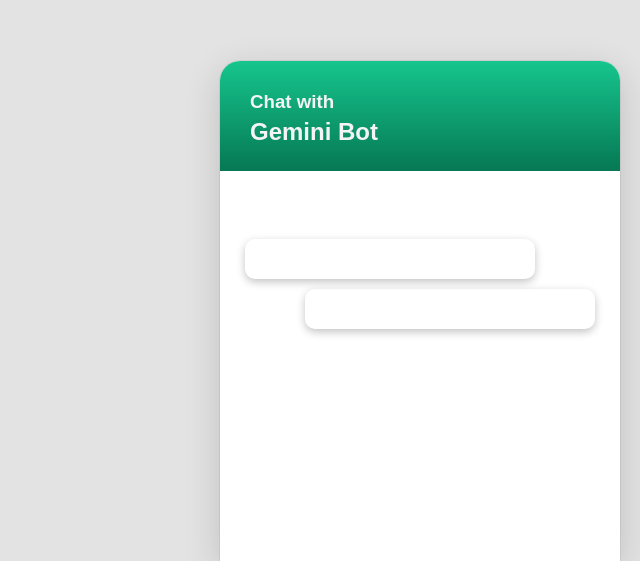
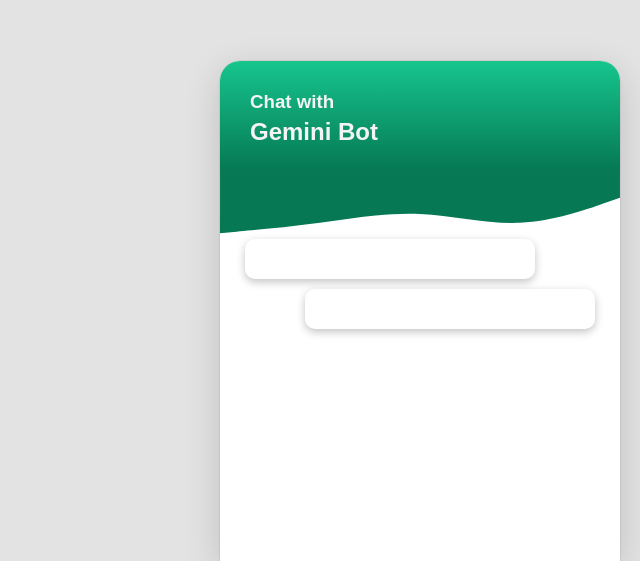
Before and after one commit to satyamkale27/chat-bot, a React (Create React App) app: page / in a window 1280 px wide. Shown: the part 239-800 px from the top of the page, without its empty margins (640-1280 px from the left). Built offline with nearby package versions, Linux system fonts and the light colour scheme.

Commit message:
svg delete

```diff
--- a/src/App.js
+++ b/src/App.js
@@ -6,7 +6,13 @@
           <h3>Chat with</h3>
           <h2>Gemini Bot</h2>
         </div>
-        {/* //svg */}
+        <svg xmlns="http://www.w3.org/2000/svg" viewBox="0 0 1440 320">
+          <path
+            fill="rgb(6, 120, 84)"
+            fillOpacity="1"
+            d="M0,224L60,218.7C120,213,240,203,360,186.7C480,171,600,149,720,154.7C840,160,960,192,1080,186.7C1200,181,1320,139,1380,117.3L1440,96L1440,0L1380,0C1320,0,1200,0,1080,0C960,0,840,0,720,0C600,0,480,0,360,0C240,0,120,0,60,0L0,0Z"
+          ></path>
+        </svg>
       </div>
       <div className="feed">
         <div className="questions bubble"></div>
```
Also changed, not shown: resources/wave-haikei.svg (deleted).
